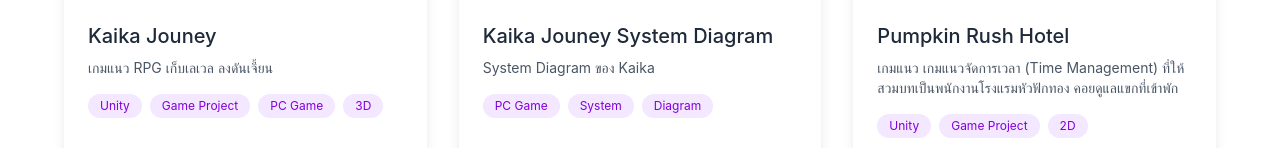
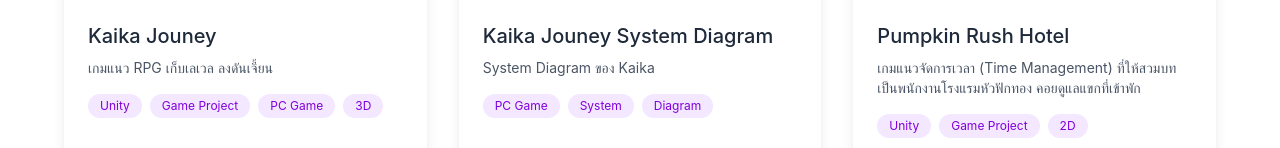
Before and after one commit to Daserilz/Portfoliowebsitedaserilz, a React (Vite) app: page / in a window 1280 px wide. Shown: the part 3512-3660 px from the top of the page. Built offline with nearby package versions, Linux system fonts and the light colour scheme.

Commit message:
Update Portfolio.tsx

```diff
--- a/src/app/components/Portfolio.tsx
+++ b/src/app/components/Portfolio.tsx
@@ -96,7 +96,7 @@
       id: 9,
       title: 'Pumpkin Rush Hotel',
       category: 'games',
-      description: 'เกมแนว เกมแนวจัดการเวลา (Time Management) ที่ให้สวมบทเป็นพนักงานโรงแรมหัวฟักทอง คอยดูแลแขกที่เข้าพัก',
+      description: 'เกมแนวจัดการเวลา (Time Management) ที่ให้สวมบทเป็นพนักงานโรงแรมหัวฟักทอง คอยดูแลแขกที่เข้าพัก',
       image: Assets.pumk,
       tags: ['Unity', 'Game Project ' , '2D'],
       demo: 'https://loki33haha.itch.io/pumkin'
```
